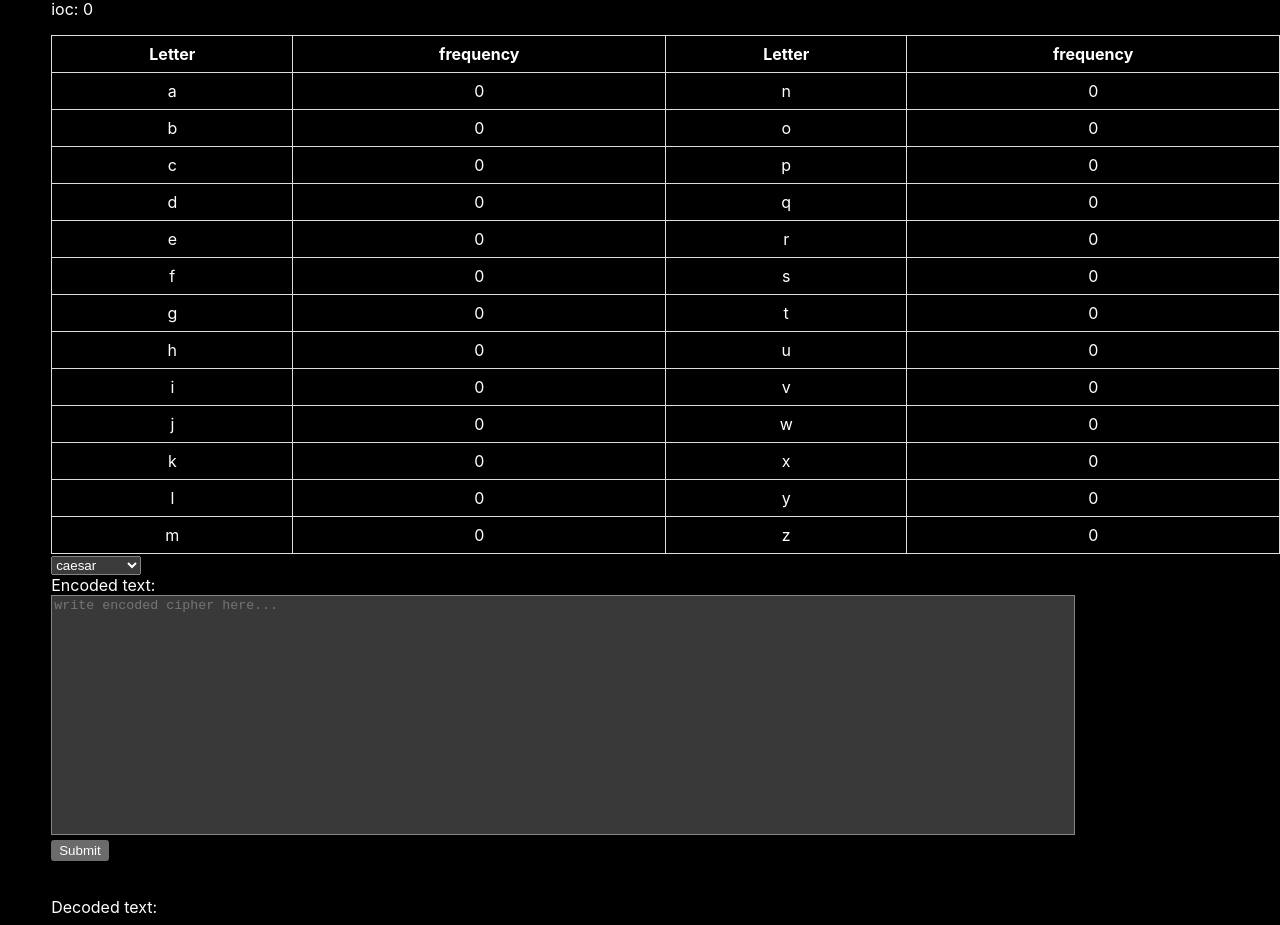
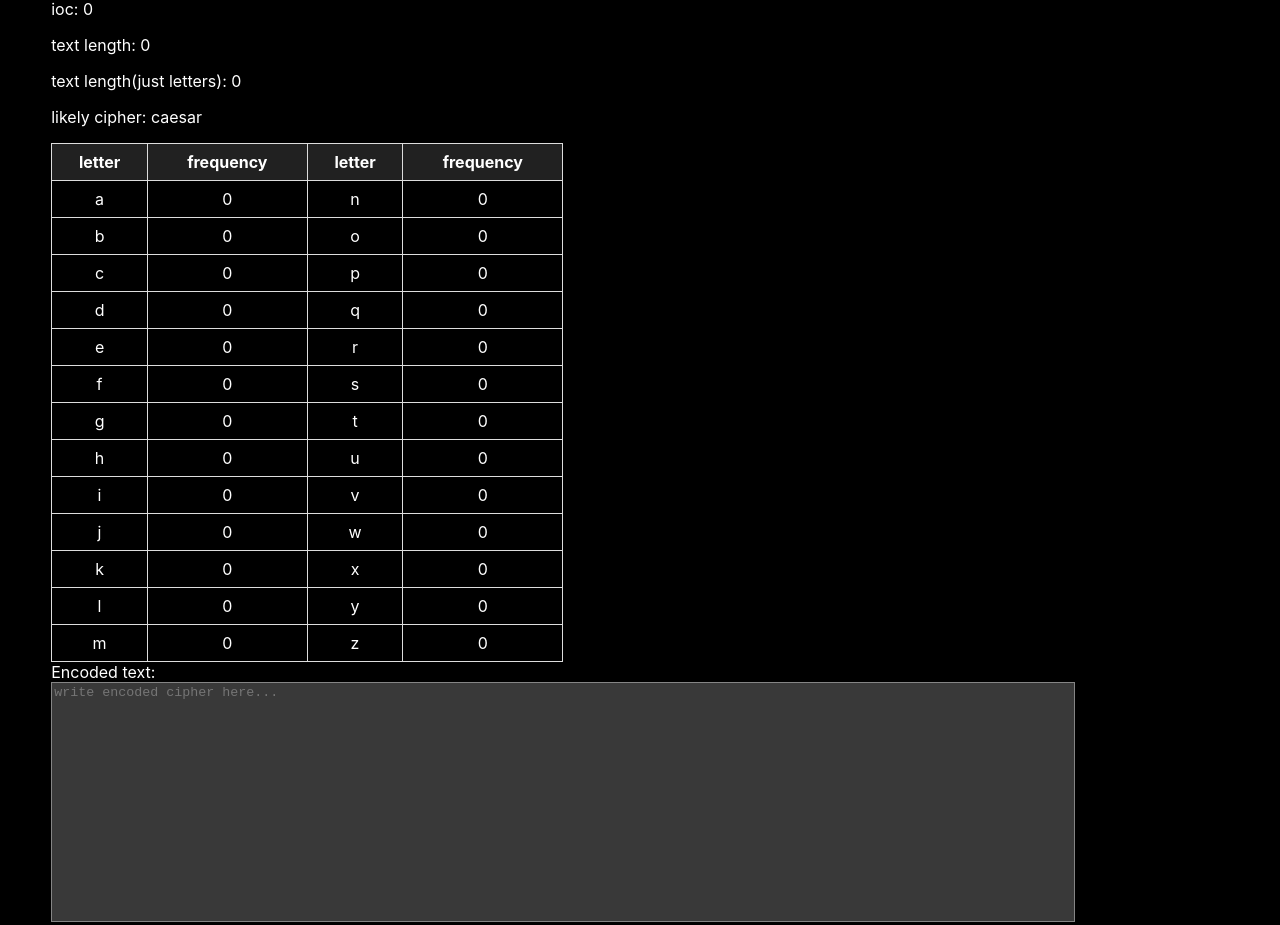
Before and after one commit to StefanNede/Personal_Website2, a Next.js app: page /cipherSolver in a window 1280 px wide. Shown: the part 154-1079 px from the top of the page. Built offline with nearby package versions, Linux system fonts and the light colour scheme.

Commit message:
change layout - need to add styles to this

```diff
--- a/pages/cipherSolver.tsx
+++ b/pages/cipherSolver.tsx
@@ -12,6 +12,7 @@ import { getAtbashDecode } from "./cipherSolver/atbash"
 import { getAlbamDecode } from "./cipherSolver/albam"
 import { getFrequencies } from "./cipherSolver/chiSquared"
 import { formatString } from "./cipherSolver/formatString"
+import { getLikelyCipher } from "./cipherSolver/likelyCipher"
 
 export default function CipherSolver() {
     const [encoded, setEncoded] = useState("")
@@ -20,11 +21,17 @@ export default function CipherSolver() {
     const [keyUsed, setKeyUsed] = useState("")
     const [ioc, setIoc] = useState(0)
     const [chi, setChi] = useState(0)
+    const [textLength, setTextLength] = useState(0)
+    const [textLength2, setTextLength2] = useState(0)
+    const [likelyCipher, setLikelyCipher] = useState("")
     const [frequencies, setFrequencies] = useState(new Map())
 
     useEffect(() => {
         setChi(getChiSquared(encoded))
         setIoc(getIoc(encoded))
+        setTextLength(encoded.length)
+        setTextLength2(formatString(encoded).length)
+        setLikelyCipher(getLikelyCipher())
     }, [encoded])
 
     const handleSubmit = (event: React.FormEvent<HTMLFormElement>) => {
@@ -104,9 +111,41 @@ export default function CipherSolver() {
                 <h1>Cipher Solver</h1>
             </div>
             <main className={styles.main}>
+                <div className={styles.left}>
+                    <div className={styles.analysis}>
                         <p>chi: {chi}</p>
                         <p>ioc: {ioc}</p>
+                        <p>text length: {textLength}</p>
+                        <p>text length(just letters): {textLength2}</p>
+                        <p>likely cipher: {likelyCipher}</p>
+                        <div className={styles.letterTable}>
                             <LetterFrequencies frequ={frequencies}/>
+                        </div>
+                    </div>
+                </div>
+
+                <div className={styles.center}>
+                    <div className={styles.inputCode}>
+                        <form onSubmit={handleSubmit}>
+                            <label>
+                                Encoded text:
+                                <br />
+                                <textarea className={styles.encodedInput} placeholder="write encoded cipher here..." value={encoded}
+                                    onChange={(e) => setEncoded(e.target.value)} />
+                            </label>
+                            <br />
+                            <input className={styles.submitBtn} type="submit" value="Submit" />
+                        </form>
+                    </div>
+                    <div className={styles.decodedText}>
+                        <p>Decoded text:</p>
+                        <p>Key used: <br/>{keyUsed}</p>
+                        <textarea className={styles.decodedInput} placeholder="decoded cipher here..." value={decoded} readOnly/>
+                    </div>
+                </div>
+
+                <div className={styles.right}>
+                    <div className={styles.cipherSelect}>
                         <select value={selectedCipher} onChange={handleCipherChange}>
                             <option value="caesar">caesar</option>
                             <option value="affine">affine</option>
@@ -119,21 +158,7 @@ export default function CipherSolver() {
                             <option value="unknown">unknown</option>
                             <option value="stats">stats</option>
                         </select>
-                <form onSubmit={handleSubmit}>
-                    <label>
-                        Encoded text:
-                        <br />
-                        <textarea className={styles.encodedInput} placeholder="write encoded cipher here..." value={encoded}
-                            onChange={(e) => setEncoded(e.target.value)} />
-                    </label>
-                    <br />
-                    <input className={styles.submitBtn} type="submit" value="Submit" />
-                </form>
-                <br />
-                <div className={styles.decodedText}>
-                    <p>Decoded text:</p>
-                    <p>Key used: <br/>{keyUsed}</p>
-                    <textarea className={styles.decodedInput} placeholder="decoded cipher here..." value={decoded} readOnly/>
+                    </div>
                 </div>
             </main>
             <footer className={styles.footer}>
--- /dev/null
+++ b/pages/cipherSolver/likelyCipher.ts
@@ -0,0 +1,3 @@
+export const getLikelyCipher = ():string => {
+    return "caesar"
+}
--- a/pages/components/letterFrequencies.tsx
+++ b/pages/components/letterFrequencies.tsx
@@ -41,9 +41,9 @@ const LetterFrequencies:React.FC<Props> = ({frequ}) => {
             <table className={styles.table}>
                 <tbody>
                     <tr>
-                        <th className={styles.th}>Letter</th>
+                        <th className={styles.th}>letter</th>
                         <th className={styles.th}>frequency</th>
-                        <th className={styles.th}>Letter</th>
+                        <th className={styles.th}>letter</th>
                         <th className={styles.th}>frequency</th>
                     </tr>
                     {rows}
--- a/styles/Cipher.module.css
+++ b/styles/Cipher.module.css
@@ -40,3 +40,8 @@
 .submitBtn:hover {
     cursor:pointer;
 }
+
+
+.letterTable {
+    max-width: 40vw;
+}
--- a/styles/LetterFrequ.module.css
+++ b/styles/LetterFrequ.module.css
@@ -1,6 +1,10 @@
 .table {
     border-collapse: collapse;
     width:100%;
+}
+
+.th {
+    background-color: #212121;
 }
 
 .td, .th {
```
Lines whose indentation alone changed are shown as unchanged.
